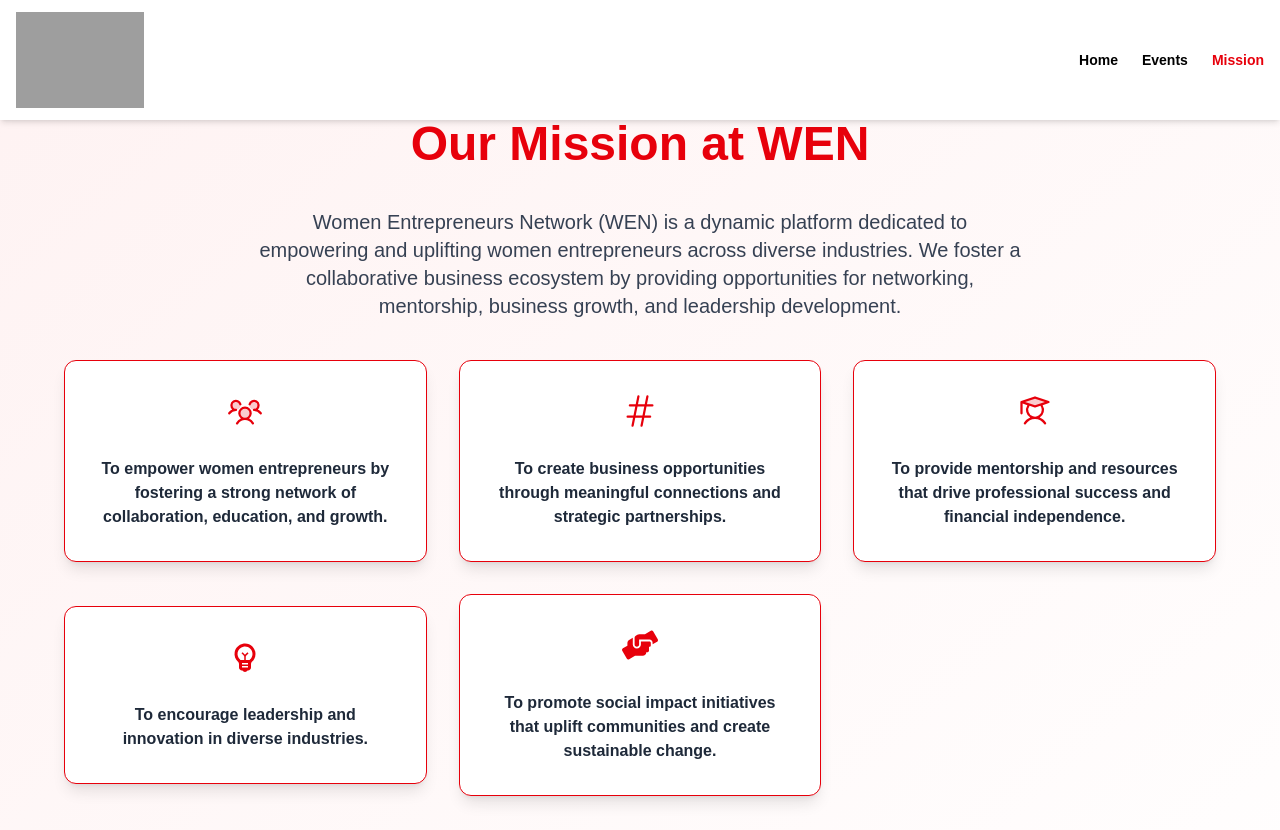
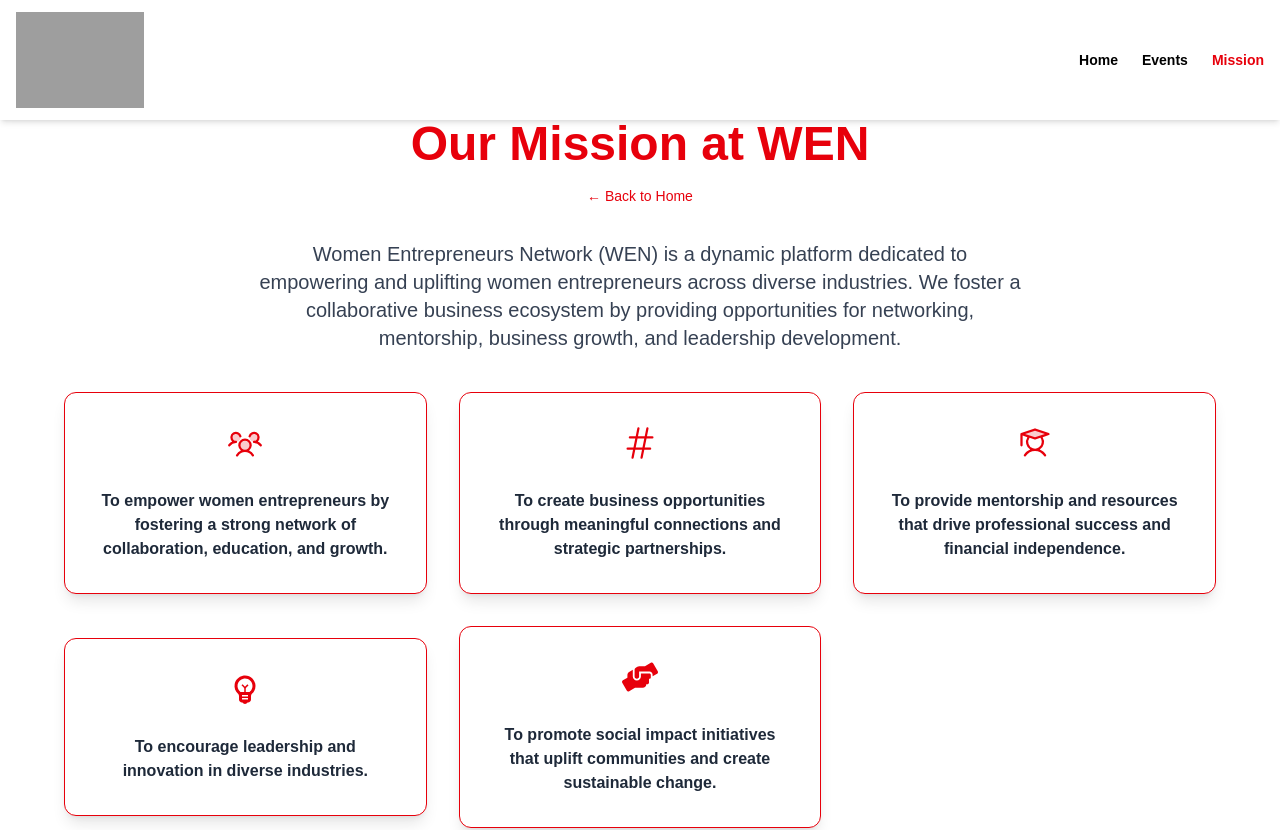
Before and after one commit to sushmasri1906/BizWen, a Next.js app: page /mission in a window 1280 px wide. Shown: the top 830 px of the page. Built offline with nearby package versions, Linux system fonts and the light colour scheme; grey boxes are pictures that could not be loaded.

Commit message:
components updated

```diff
--- a/src/components/home/JoinWEN.tsx
+++ b/src/components/home/JoinWEN.tsx
@@ -9,17 +9,17 @@ export default function JoinWEN() {
 					<h2 className="text-4xl md:text-5xl font-extrabold text-red-600 mb-4 leading-tight">
 						Grow with WEN!
 					</h2>
-					<p className="text-lg italic font-extrabold text-gray-600 mb-4">
+					<p className="text-lg italic font-extrabold text-black mb-4">
 						“TAKE THE FIRST STEP TOWARD COLLABORATIVE SUCCESS.”
 					</p>
-					<p className="text-base text-gray-700 mb-6 leading-relaxed">
+					<p className="text-base text-black mb-6 leading-relaxed">
 						At WEN, we believe in the power of connection. Whether you&apos;re
 						an entrepreneur, business owner, or creative professional,
 						there&apos;s a community waiting to support you. Be part of
 						something bigger.
 					</p>
 
-					<ul className="list-disc list-inside text-gray-700 mb-6 space-y-2 pl-1">
+					<ul className="list-disc list-inside text-black mb-6 space-y-2 pl-1">
 						<li>Introduce and promote your business to a wide network</li>
 						<li>Gain and share referrals within the community</li>
 						<li>Get featured through impactful presentations</li>
--- a/src/components/mission/MissionHeader.tsx
+++ b/src/components/mission/MissionHeader.tsx
@@ -6,6 +6,7 @@ import { PiUsersThreeDuotone, PiStudentDuotone } from "react-icons/pi";
 import { HiOutlineHashtag } from "react-icons/hi2";
 import { MdOutlineEmojiObjects } from "react-icons/md";
 import { FaHandsHelping } from "react-icons/fa";
+import Link from "next/link";
 
 const MissionHeader = () => {
 	const missionItems = [
@@ -46,15 +47,23 @@ const MissionHeader = () => {
 			initial={{ opacity: 0 }}
 			animate={{ opacity: 1 }}
 			transition={{ duration: 1 }}
-			className="min-h-screen bg-gradient-to-br from-red-50 to-white py-30 px-6 text-gray-800">
+			className="min-h-screen bg-white py-30 px-6 text-gray-800">
 			<div className="max-w-6xl mx-auto">
 				<motion.h2
 					initial={{ y: -20, opacity: 0 }}
 					animate={{ y: 0, opacity: 1 }}
 					transition={{ duration: 0.8 }}
-					className="text-4xl md:text-5xl font-bold text-center text-red-600 mb-10">
+					className="text-4xl md:text-5xl font-bold text-center text-red-600 mb-4">
 					Our Mission at WEN
 				</motion.h2>
+
+				<div className="text-center mb-8">
+					<Link
+						href="/"
+						className="inline-block text-sm text-red-600 hover:text-red-800 font-medium transition-colors ">
+						← Back to Home
+					</Link>
+				</div>
 
 				<motion.p
 					initial={{ y: 10, opacity: 0 }}
```
